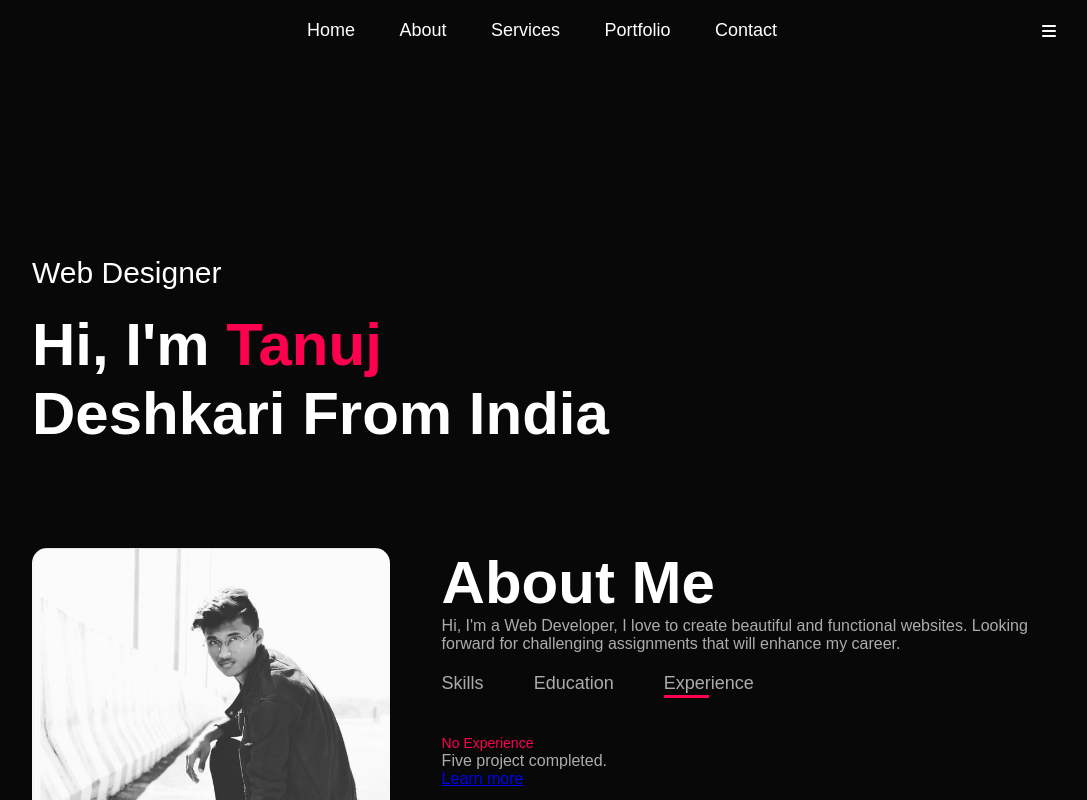
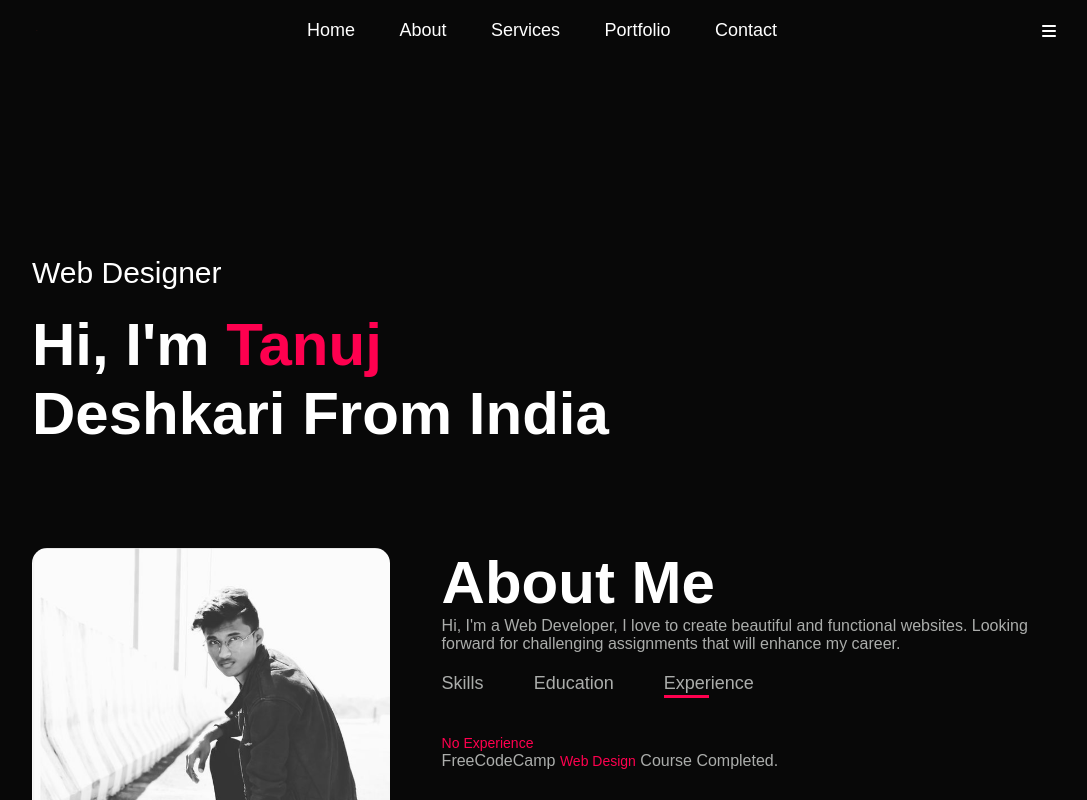
Before and after one commit to tanuj666/website, a plain HTML site: page index.html in a window 1280 px wide. Both pictures are taken after a click on the element "Experience". Shown: the top 800 px of the page, without its empty margins (96-1183 px from the left). Drawn offline with Linux system fonts and the light colour scheme.

Commit message:
Update index.html

```diff
--- a/index.html
+++ b/index.html
@@ -63,9 +63,7 @@
                     </div>
                     <div class="tab-contents" id="experience">
                         <ul>
-                            <li><span>No Experience</span> <br> Five project completed.<br>
-                                <a href="https://www.freecodecamp.org/certification/fcc0d9ea552-22c5-4356-bb30-af98beecba5f/responsive-web-design">Learn more</a>
-                            </li>
+                            <li><span>No Experience</span> <br>FreeCodeCamp <span>Web Design</span> Course Completed.<br></li>
                         </ul>
                     </div>
             </div>
```
